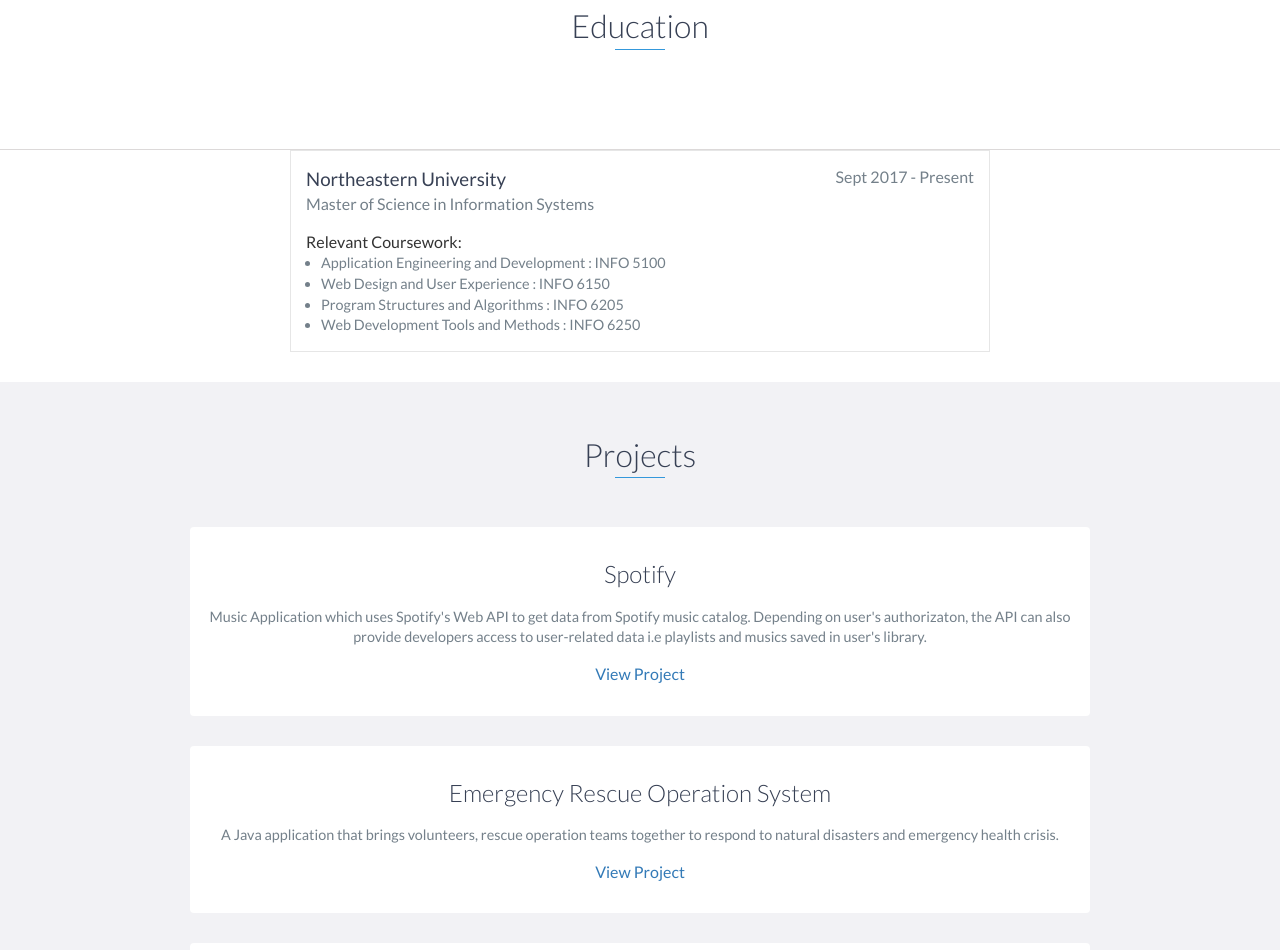
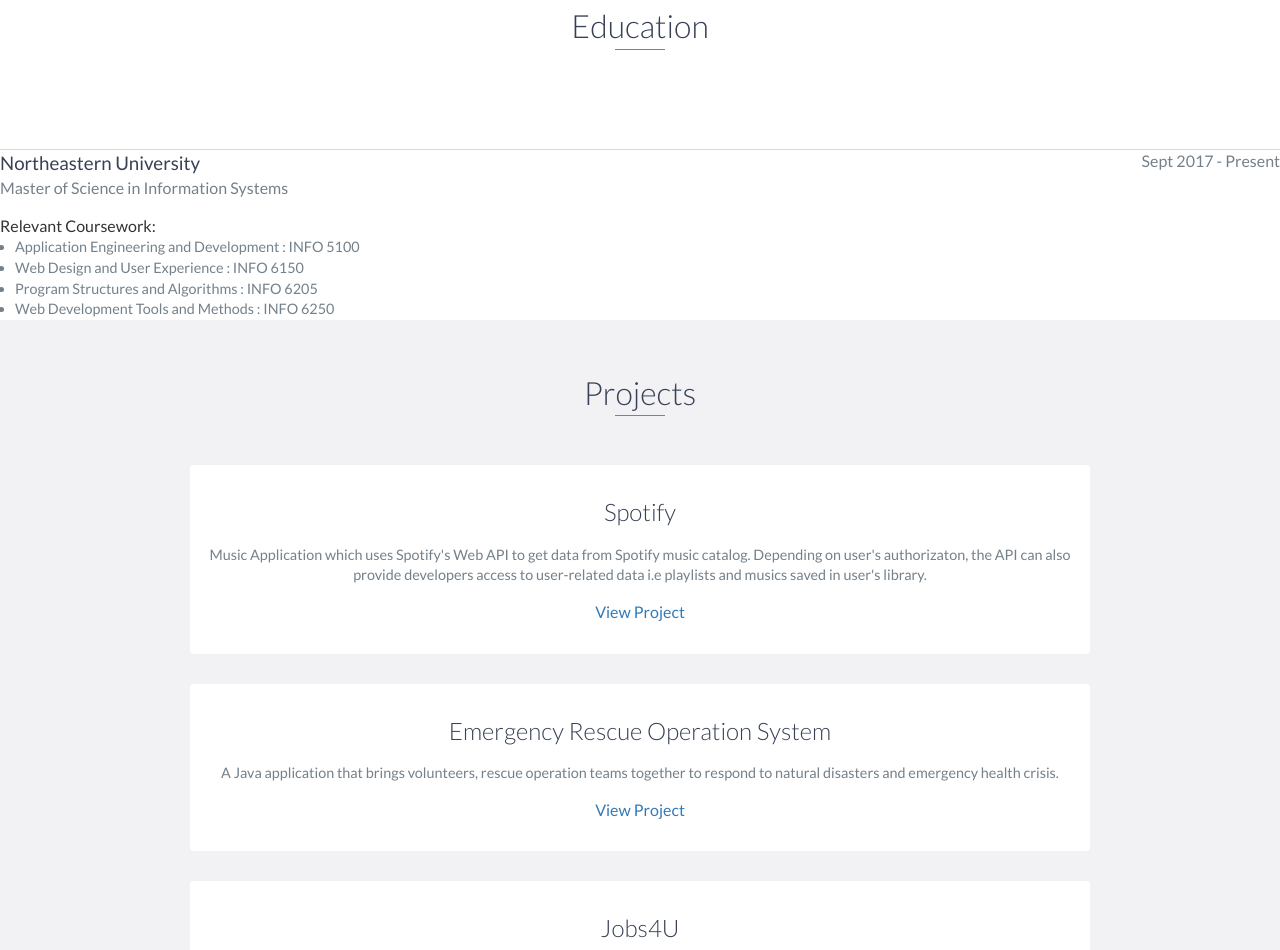
Before and after one commit to vishnuprasadmaruthi/Portfolio, a website: page index.html in a window 1280 px wide. Shown: the part 1766-2716 px from the top of the page. Drawn offline with nearby package versions, Linux system fonts and the light colour scheme; files that its build step writes are made by us from their sources.

Commit message:
style update

```diff
--- a/scss/styles.scss
+++ b/scss/styles.scss
@@ -592,11 +592,10 @@ footer {
 }
 
 .education-block {
-    max-width: 700px;
-    margin: 0 auto 30px auto;
-    padding: 15px;
+    //max-width: 700px;
+    //margin: 0 auto 30px auto;
+    //padding: 15px;
     //border: 1px solid $border;
-    border: 1px solid #e6e6e6;
     text-align: left;
 
     h3 {
```
